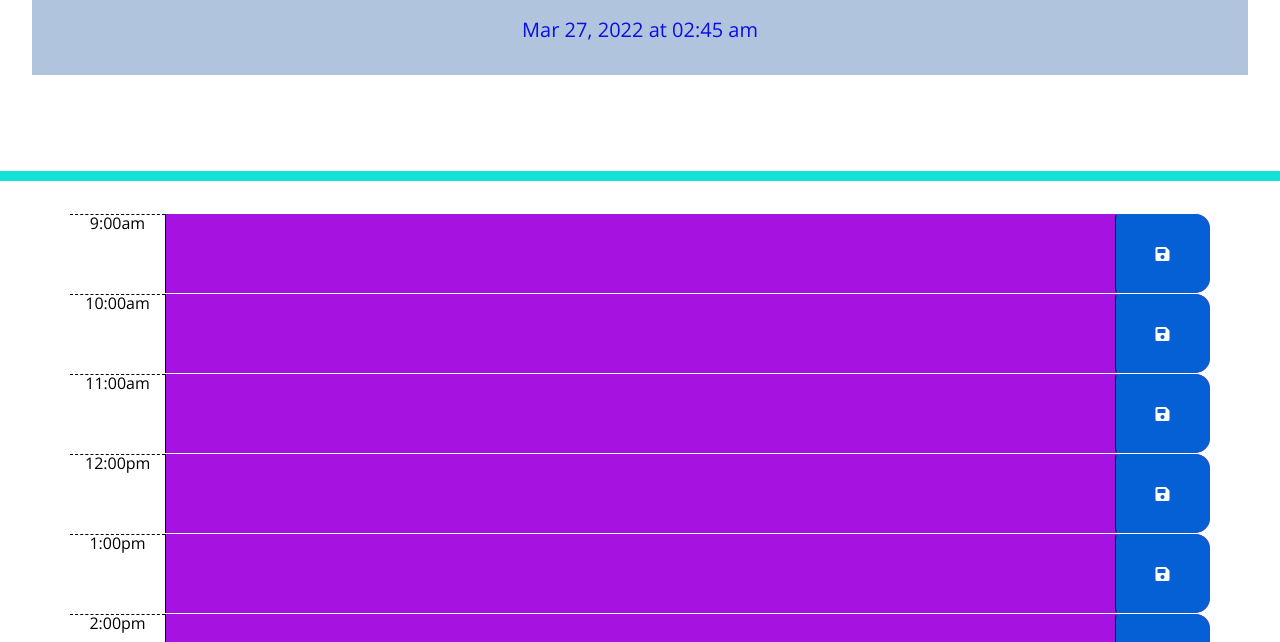
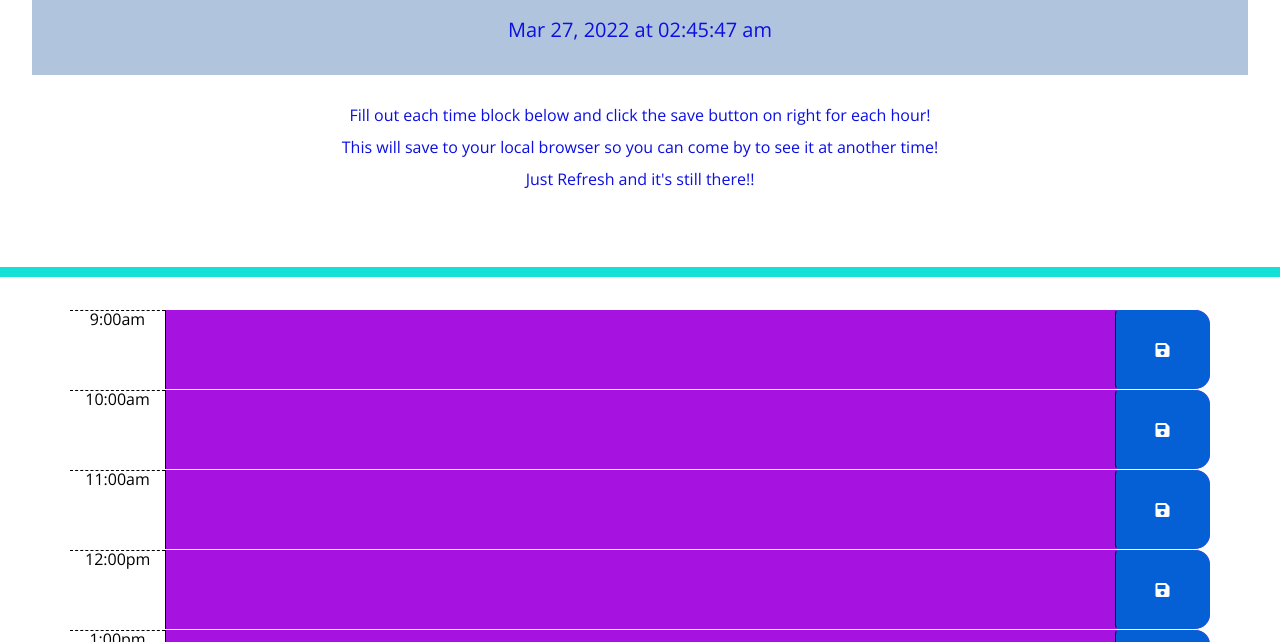
Before and after one commit to efurness/Unit5-Work-Day-Scheduler, a plain HTML site: page index.html in a window 1280 px wide. Shown: the part 158-800 px from the top of the page. Drawn offline with nearby package versions, Linux system fonts and the light colour scheme.

Commit message:
3-26-22lastfinal

```diff
--- a/index.html
+++ b/index.html
@@ -1,6 +1,7 @@
 <!DOCTYPE html>
 <html lang="en">
 <!-- the head tag has relevant links that will be used for the website structure and styles -->
+
 <head>
   <meta charset="UTF-8" />
   <meta name="viewport" content="width=device-width, initial-scale=1.0" />
@@ -14,18 +15,21 @@
 </head>
 
 <body>
-
-<!-- The jumbotron contains the h1 class and the currentDay time clock by moment -->
+  <!-- The jumbotron contains the h1 class and the currentDay time clock by moment.js -->
   <header class="jumbotron">
     <h1 class="display-3">Work Day Scheduler</h1>
     <p id="currentDay" class="lead">00:00:00</p>
     <br>
+    <p>Fill out each time block below and click the save button on right for each hour!</p>
+    <p>This will save to your local browser so you can come by to see it at another time!</p>
+    <p>Just Refresh and it's still there!!</p>
   </header>
 
   <section class="text-center-notification" id="notify"></section>
 
-  <!-- the container holds Calender time blocks that are tied to the avascript and Jquery -->
+  <!-- the Container holds Calender time blocks that are tied to the Javascript and Jquery to update colors based on past, present and future -->
   <div class="container">
+    <!-- each time block is uses div ids and classes containing description to connect to Javascript -->
     <div id="hour9" class="row time-block past">
       <div class="col-md-1 hour">9:00am</div>
       <textarea class="col-md-10 description">
@@ -87,10 +91,11 @@
       <button class="btn saveBtn col-md-1"><i class="fas fa-save"></i></button>
     </div>
   </div>
+  <!-- script sources are jquery, moment.js and ajax and cloudflare -->
   <script src="https://ajax.googleapis.com/ajax/libs/jquery/3.5.1/jquery.min.js"></script>
   <script src="https://cdnjs.cloudflare.com/ajax/libs/jquery/3.2.1/jquery.min.js"></script>
   <script src="https://cdnjs.cloudflare.com/ajax/libs/moment.js/2.27.0/moment.min.js"></script>
-  <script src="script.js"></script> == $0
+  <script src="script.js"></script>
 
 </body>
 
--- a/script.js
+++ b/script.js
@@ -2,31 +2,33 @@ var currentDay = $('#currentDay');
 
 // displays the current time and day
 function displayTime() {
-  var rightNow = moment().format('MMM DD, YYYY [at] hh:mm a');
+  var rightNow = moment().format('MMM DD, YYYY [at] hh:mm:ss a');
   currentDay.text(rightNow);
 }
-
+// sets interval to display milleseconds
 setInterval(displayTime, 1000);
 
+// the save button function starts on click
 $(".saveBtn").on("click", function () {
-
-  console.log(this);
+  // the jquery refers to DOM elements, parent attribute for each hour and its siblings
   var text = $(this).siblings(".description").val();
   var time = $(this).parent().attr("id");
 
-  //set items in local storage.
+  //sets items in local storage.
   localStorage.setItem(time, text);
 })
+// hour tracker gets the current hour for the scheduler using moment.js
+function hourTracker() {
 
-function hourTracker() {
-  //get current number of hours.
-  var currentHour = moment().hour(); // use of moment.js
+  var currentHour = moment().hour();
 
+  // the time block function splits the hour blocks
 $(".time-block").each(function () {
   var blockHour = parseInt($(this).attr("id").split("hour")[1]);
-  console.log(blockHour, currentHour)
 
-
+// if block hour is less than current hour, this is considered the past and uses the class to set the color
+// else if block hour is strict equal to current hour it adds the class that is present
+// else then it makes it set to future
   if (blockHour < currentHour) {
       $(this).addClass("past");
       $(this).removeClass("future");
@@ -43,6 +45,8 @@ $(".time-block").each(function () {
       $(this).addClass("future");
   }
 })
+// these set each hour of scheduler to local storage
+
   $("#hour9 .description").val(localStorage.getItem("hour9"));
   $("#hour10 .description").val(localStorage.getItem("hour10"));
   $("#hour11 .description").val(localStorage.getItem("hour11"));
@@ -55,5 +59,5 @@ $(".time-block").each(function () {
 
 
 }
-
+// ends with hour tracker
 hourTracker();
--- a/style.css
+++ b/style.css
@@ -3,10 +3,9 @@ body {
   font-size: 16px;
   line-height: 1;
 }
-
+ /* textarea is set to transparent to allow colors for the past, present and future classes to show through */
 textarea {
   background: transparent;
-  /* background-color: #3c6ae9; */
   border: none;
   resize: none;
   color: white;
@@ -26,7 +25,6 @@ textarea {
   height: 75px;
   justify-content: center;
   padding: 20px;
-
 
 }
 .description {
@@ -73,13 +71,7 @@ textarea {
   color: white;
 }
 
-
 .saveBtn i:hover {
   font-size: 20px;
   transition: all 0.3s ease-in-out;
 }
-
-@media screen and (max-width: 992px) {
-  .card {
-    width: 50%;
-  }
```
Also changed, not shown: workday_sched.png (added), 1 other file. Lines whose indentation alone changed are shown as unchanged.
